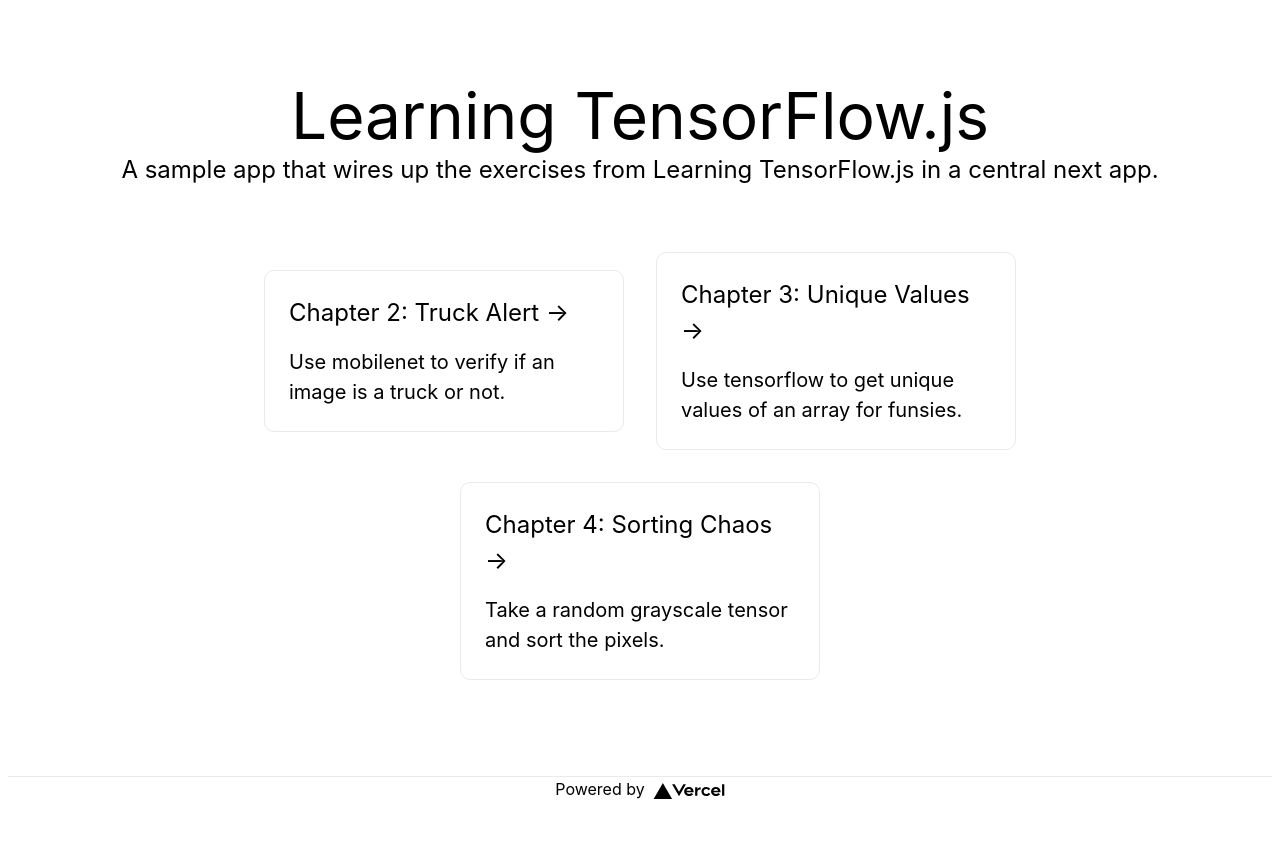
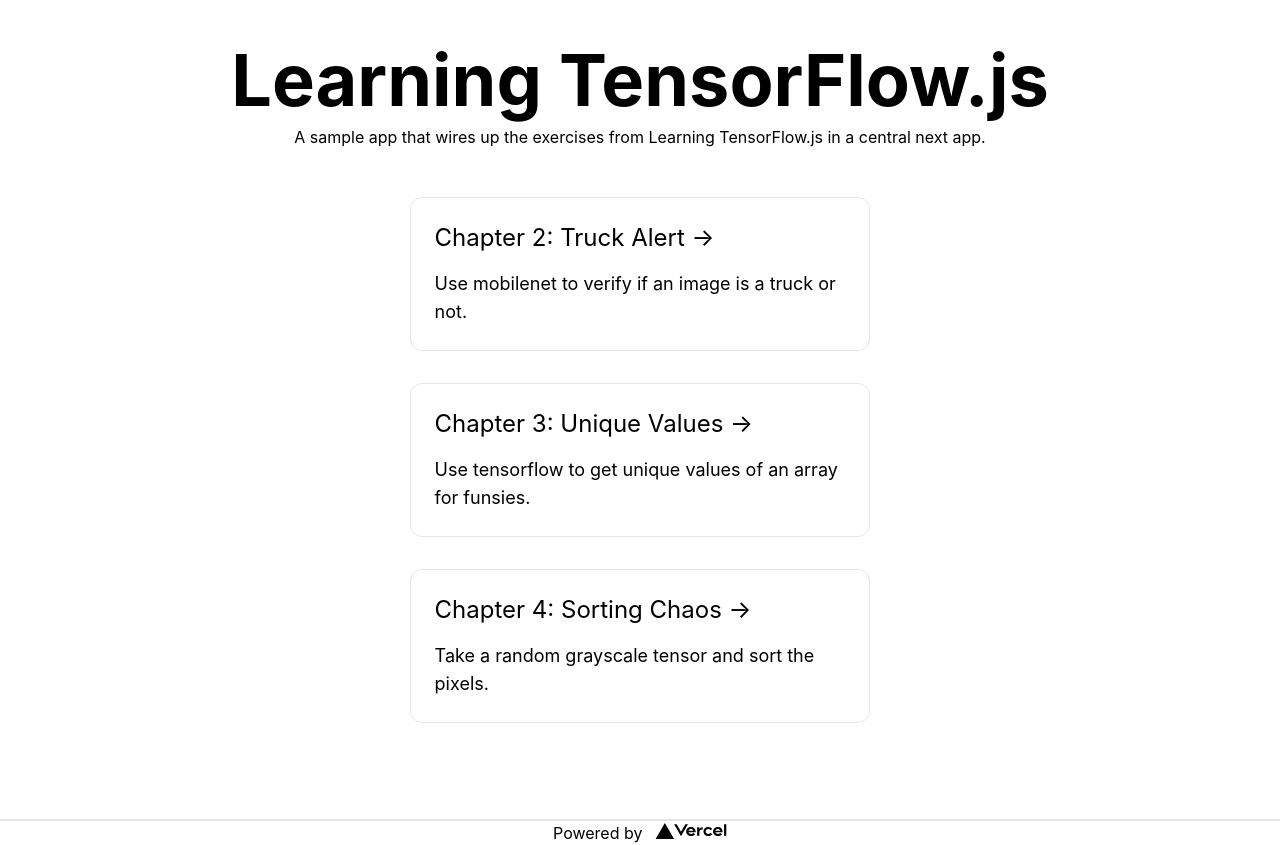
Before and after one commit to squidpunch/tensorflow-js-learning, a Next.js app: page / in a window 1280 px wide. Before the commit the page ends 805 px from the top, so only its background shows below. Built offline with nearby package versions, Linux system fonts and the light colour scheme.

Commit message:
Moves Home to use tailwind and extracts a repeatable card

```diff
--- /dev/null
+++ b/pageComponents/home/Card.tsx
@@ -0,0 +1,18 @@
+type CardProps = {
+  url: string;
+  title: string;
+  description: string;
+};
+const Card = ({ url, title, description }: CardProps) => {
+  return (
+    <a
+      href={url}
+      className="hover:text-blue-500 hover:border-blue-500 m-4 p-6 text-left no-underline border border-gray-200 rounded-xl w-3/5"
+    >
+      <h2 className="mb-4 text-2xl">{title} &rarr;</h2>
+      <p className="m-0 text-lg">{description}</p>
+    </a>
+  );
+};
+
+export default Card;
--- a/pages/index.tsx
+++ b/pages/index.tsx
@@ -1,10 +1,10 @@
 import Head from 'next/head';
 import Image from 'next/image';
-import styles from '../styles/Home.module.css';
+import Card from '../pageComponents/home/Card';
 
 export default function Home() {
   return (
-    <div className={styles.container}>
+    <div className="flex h-screen items-center justify-center flex-col min-h-screen py-2 px-0">
       <Head>
         <title>Learning TensorFlow.js</title>
         <meta
@@ -13,38 +13,43 @@
         />
       </Head>
 
-      <main className={styles.main}>
-        <h1 className={styles.title}>Learning TensorFlow.js</h1>
+      <main className="flex flex-col justify-center items-center py-20 px-0 flex-1">
+        <h1 className="m-0 leading-tight text-7xl font-bold">
+          Learning TensorFlow.js
+        </h1>
 
-        <p className={styles.description}>
+        <p className="mb-5">
           A sample app that wires up the exercises from Learning TensorFlow.js
           in a central next app.
         </p>
 
-        <div className={styles.grid}>
-          <a href="truck-alert" className={styles.card}>
-            <h2>Chapter 2: Truck Alert &rarr;</h2>
-            <p>Use mobilenet to verify if an image is a truck or not.</p>
-          </a>
-          <a href="unique-values" className={styles.card}>
-            <h2>Chapter 3: Unique Values &rarr;</h2>
-            <p>Use tensorflow to get unique values of an array for funsies.</p>
-          </a>
-          <a href="sorting-chaos" className={styles.card}>
-            <h2>Chapter 4: Sorting Chaos &rarr;</h2>
-            <p>Take a random grayscale tensor and sort the pixels.</p>
-          </a>
+        <div className="sm:w-full sm:flex-col flex items-center justify-center flex-wrap max-w-screen-md mt-3">
+          <Card
+            url="truck-alert"
+            title="Chapter 2: Truck Alert"
+            description="Use mobilenet to verify if an image is a truck or not."
+          />
+          <Card
+            url="unique-values"
+            title="Chapter 3: Unique Values"
+            description="Use tensorflow to get unique values of an array for funsies."
+          />
+          <Card
+            url="sorting-chaos"
+            title="Chapter 4: Sorting Chaos"
+            description="Take a random grayscale tensor and sort the pixels."
+          />
         </div>
       </main>
 
-      <footer className={styles.footer}>
+      <footer className="w-full h-20 border-t-2 flex justify-center items-center">
         <a
           href="https://vercel.com?utm_source=create-next-app&utm_medium=default-template&utm_campaign=create-next-app"
           target="_blank"
           rel="noopener noreferrer"
         >
           Powered by{' '}
-          <span className={styles.logo}>
+          <span className="h-4 ml-2">
             <Image src="/vercel.svg" alt="Vercel Logo" width={72} height={16} />
           </span>
         </a>
--- a/pages/truck-alert.tsx
+++ b/pages/truck-alert.tsx
@@ -1,7 +1,7 @@
 import Head from 'next/head';
 import { useState, useRef } from 'react';
 import * as mobilenet from '@tensorflow-models/mobilenet';
-import ImageUploader from '../pageComponents/ImageUploader';
+import ImageUploader from '../pageComponents/truck-alert/ImageUploader';
 import DemoPage from '../components/DemoPage';
 
 const states = {
--- a/styles/Home.module.css
+++ /dev/null
@@ -1,121 +0,0 @@
-.container {
-  min-height: 100vh;
-  padding: 0 0.5rem;
-  display: flex;
-  flex-direction: column;
-  justify-content: center;
-  align-items: center;
-  height: 100vh;
-}
-
-.main {
-  padding: 5rem 0;
-  flex: 1;
-  display: flex;
-  flex-direction: column;
-  justify-content: center;
-  align-items: center;
-}
-
-.footer {
-  width: 100%;
-  height: 100px;
-  border-top: 1px solid #eaeaea;
-  display: flex;
-  justify-content: center;
-  align-items: center;
-}
-
-.footer a {
-  display: flex;
-  justify-content: center;
-  align-items: center;
-  flex-grow: 1;
-}
-
-.title a {
-  color: #0070f3;
-  text-decoration: none;
-}
-
-.title a:hover,
-.title a:focus,
-.title a:active {
-  text-decoration: underline;
-}
-
-.title {
-  margin: 0;
-  line-height: 1.15;
-  font-size: 4rem;
-}
-
-.title,
-.description {
-  text-align: center;
-}
-
-.description {
-  line-height: 1.5;
-  font-size: 1.5rem;
-}
-
-.code {
-  background: #fafafa;
-  border-radius: 5px;
-  padding: 0.75rem;
-  font-size: 1.1rem;
-  font-family: Menlo, Monaco, Lucida Console, Liberation Mono, DejaVu Sans Mono,
-    Bitstream Vera Sans Mono, Courier New, monospace;
-}
-
-.grid {
-  display: flex;
-  align-items: center;
-  justify-content: center;
-  flex-wrap: wrap;
-  max-width: 800px;
-  margin-top: 3rem;
-}
-
-.card {
-  margin: 1rem;
-  padding: 1.5rem;
-  text-align: left;
-  color: inherit;
-  text-decoration: none;
-  border: 1px solid #eaeaea;
-  border-radius: 10px;
-  transition: color 0.15s ease, border-color 0.15s ease;
-  width: 45%;
-}
-
-.card:hover,
-.card:focus,
-.card:active {
-  color: #0070f3;
-  border-color: #0070f3;
-}
-
-.card h2 {
-  margin: 0 0 1rem 0;
-  font-size: 1.5rem;
-}
-
-.card p {
-  margin: 0;
-  font-size: 1.25rem;
-  line-height: 1.5;
-}
-
-.logo {
-  height: 1em;
-  margin-left: 0.5rem;
-}
-
-@media (max-width: 600px) {
-  .grid {
-    width: 100%;
-    flex-direction: column;
-  }
-}
```
Also changed, not shown: pageComponents/truck-alert/ImageUploader.js (renamed from pageComponents/ImageUploader.js).
